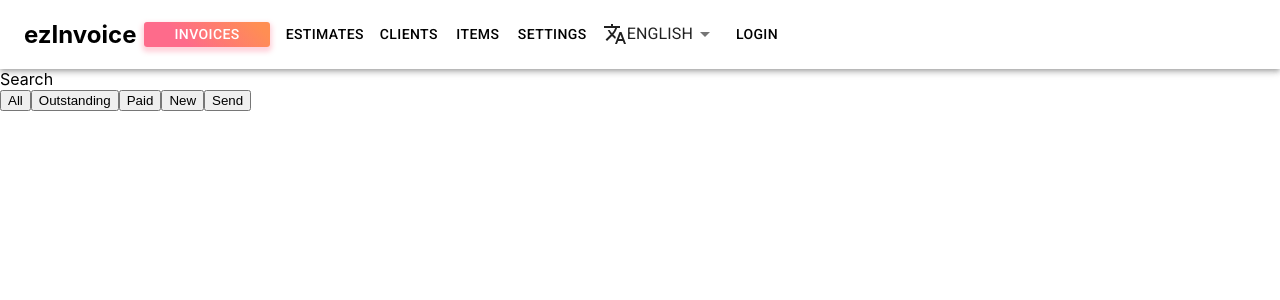
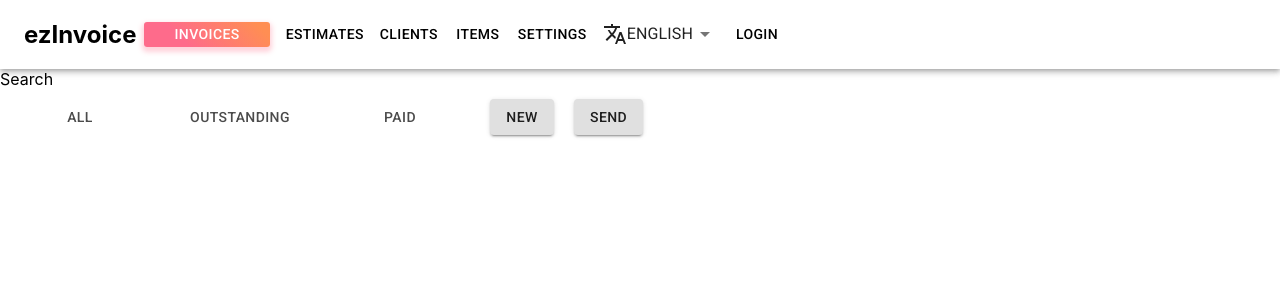
Before and after one commit to jiayi-ren/ezinvoice-frontend, a React (Create React App) app: page /invoices in a window 1280 px wide. Shown: the top 300 px of the page. Built offline with nearby package versions, Linux system fonts and the light colour scheme; no server answers.

Commit message:
add basic styles for invoices dashboard

```diff
--- a/src/components/Invoices/InvoicesDash.js
+++ b/src/components/Invoices/InvoicesDash.js
@@ -1,9 +1,22 @@
-import React from 'react';
+import React, { useState } from 'react';
+import { Button, makeStyles, Tab, Tabs } from '@material-ui/core';
 import { useHistory } from 'react-router-dom';
+
+const useStyles = makeStyles({
+    button: {
+        margin: '10px'
+    }
+})
 
 const InvoicesDash = props => {
 
     const history = useHistory()
+    const [tab, setTab] = useState("all")
+    const classes = useStyles()
+
+    const tabChange = (event, newValue) => {
+        setTab(newValue)
+    }
 
     return (
         <div>
@@ -11,15 +24,27 @@ const InvoicesDash = props => {
                 Search
             </div>
             <div>
-                <button>All</button>
-                <button>Outstanding</button>
-                <button>Paid</button>
-                <button
-                    onClick={ () => {
-                        history.push(`${history.location.pathname}/new`)
-                    }}
-                    >New</button>
-                <button>Send</button>
+                <Tabs
+                    indicatorColor="primary"
+                    value={tab}
+                    onChange={tabChange}
+                >
+                    <Tab label="All" />
+                    <Tab label="Outstanding" />
+                    <Tab label="Paid" />
+                    <Button
+                        variant="contained"
+                        className={classes.button}
+                        onClick={ () => {
+                            history.push(`${history.location.pathname}/new`)
+                        }}
+                    >New
+                    </Button>
+                    <Button
+                        variant="contained"
+                        className={classes.button}
+                    >Send</Button>
+                </Tabs>
             </div>
             <div>
                 {/* list header */}
```
